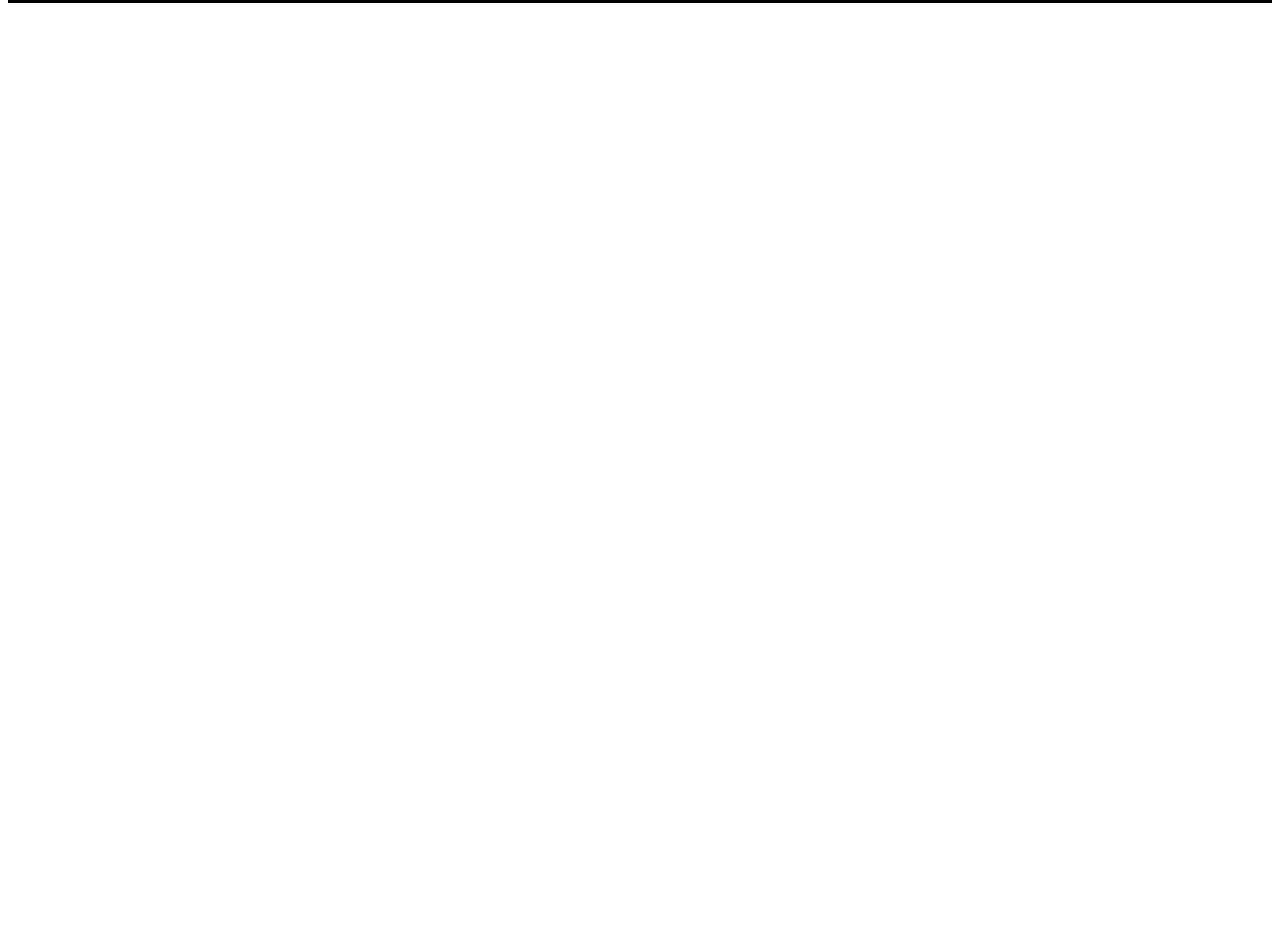
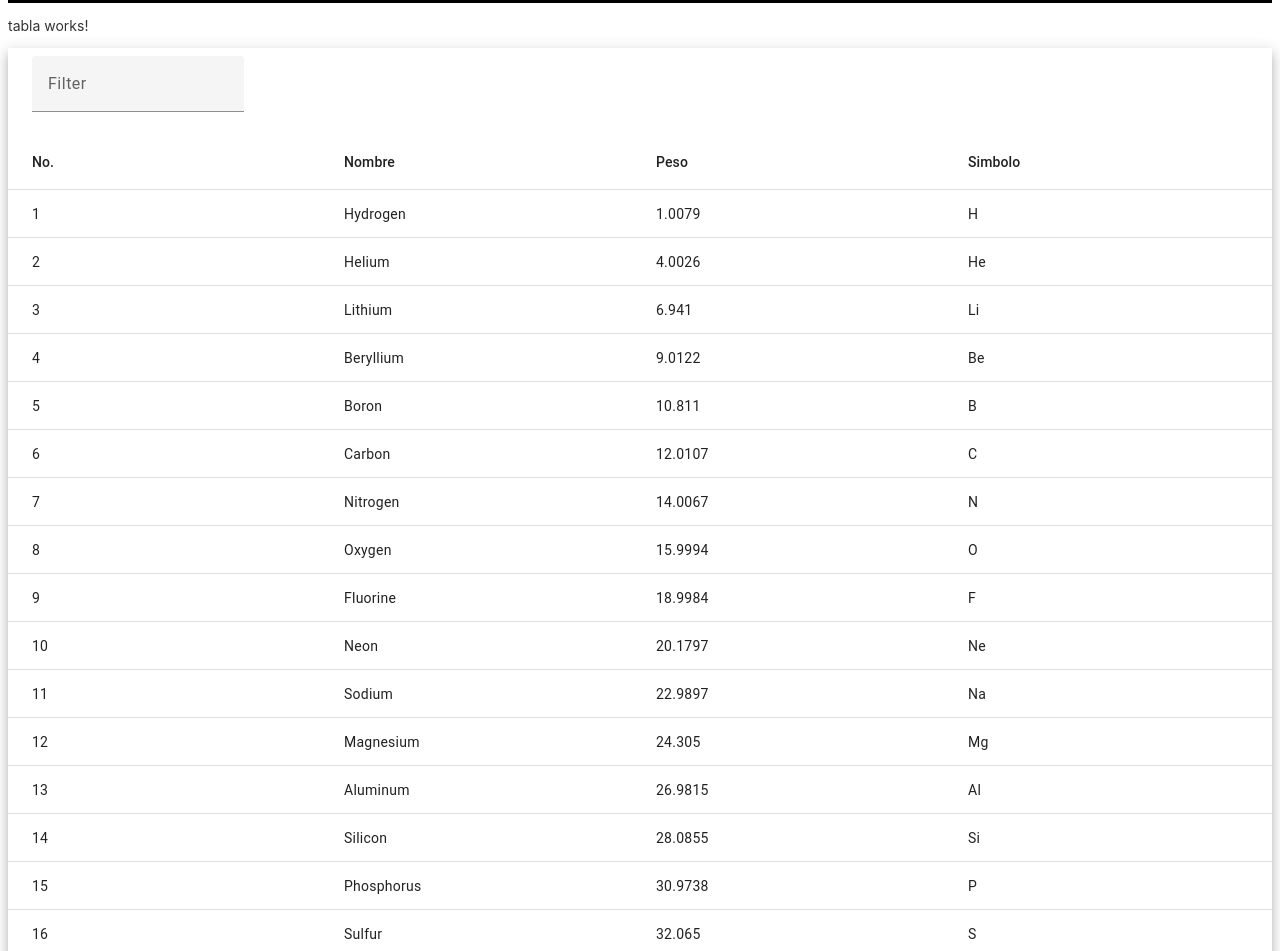
Before and after one commit to Dennis040119/AngularPersonal, an Angular app: page /tablas in a window 1280 px wide. Before the commit this address led to /. Shown: the part 141-1092 px from the top of the page. Before the commit the page ends 800 px from the top, so only its background shows below. Built offline with nearby package versions, Linux system fonts and the light colour scheme.

Commit message:
final 10/05/23

```diff
--- a/src/app/alumno/alumno.component.html
+++ b/src/app/alumno/alumno.component.html
@@ -19,4 +19,6 @@
 <mat-form-field class="example-full-width">
 <input matInput [(ngModel)]="result" disabled placeholder="0" name="result">
 </mat-form-field>
+
+<button mat-raised-button routerLink="/tablas">tablas</button>
 </form>
--- a/src/app/alumno/alumno.component.ts
+++ b/src/app/alumno/alumno.component.ts
@@ -48,6 +48,9 @@ export class AlumnoComponent {
     }else{
       window.alert("Falta un numero")
     }
-  }
+    }
 
+    tablas(){
+
+    }
 }
--- a/src/app/app-routing.module.ts
+++ b/src/app/app-routing.module.ts
@@ -1,9 +1,11 @@
 import { NgModule } from '@angular/core';
 import { RouterModule, Routes } from '@angular/router';
 import { AlumnoComponent } from './alumno/alumno.component';
+import { TablaComponent } from './tabla/tabla.component';
 
 const routes: Routes = [
-  {path:"alumno", component:AlumnoComponent }
+  {path:"alumno", component:AlumnoComponent },
+  {path:"tablas", component:TablaComponent}
 ];
 
 @NgModule({
--- a/src/app/tabla/tabla.component.css
+++ b/src/app/tabla/tabla.component.css
@@ -0,0 +1,16 @@
+example-container {
+    display: flex;
+    flex-direction: column;
+    max-height: 500px;
+    min-width: 300px;
+  }
+
+  .mat-table {
+    overflow: auto;
+    max-height: 500px;
+  }
+
+  .example-header {
+    min-height: 64px;
+    padding: 8px 24px 0;
+  }
--- a/src/app/tabla/tabla.component.html
+++ b/src/app/tabla/tabla.component.html
@@ -1 +1,43 @@
 <p>tabla works!</p>
+
+<div class="example-container mat-elevation-z8">
+
+    <div class="example-header">
+        <mat-form-field>
+          <input matInput (keyup)="applyFilter($event.target.value)" placeholder="Filter">
+        </mat-form-field>
+      </div>
+
+    <mat-table #table [dataSource]="dataSource">
+
+      <!--- Note that these columns can be defined in any order.
+            The actual rendered columns are set as a property on the row definition" -->
+
+      <!-- Position Column -->
+      <ng-container matColumnDef="position">
+        <mat-header-cell *matHeaderCellDef> No. </mat-header-cell>
+        <mat-cell *matCellDef="let element"> {{element.position}} </mat-cell>
+      </ng-container>
+
+      <!-- Name Column -->
+      <ng-container matColumnDef="name">
+        <mat-header-cell *matHeaderCellDef> Nombre </mat-header-cell>
+        <mat-cell *matCellDef="let element"> {{element.name}} </mat-cell>
+      </ng-container>
+
+      <!-- Weight Column -->
+      <ng-container matColumnDef="weight">
+        <mat-header-cell *matHeaderCellDef> Peso </mat-header-cell>
+        <mat-cell *matCellDef="let element"> {{element.weight}} </mat-cell>
+      </ng-container>
+
+      <!-- Symbol Column -->
+      <ng-container matColumnDef="symbol">
+        <mat-header-cell *matHeaderCellDef> Simbolo </mat-header-cell>
+        <mat-cell *matCellDef="let element"> {{element.symbol}} </mat-cell>
+      </ng-container>
+
+      <mat-header-row *matHeaderRowDef="displayedColumns"></mat-header-row>
+      <mat-row *matRowDef="let row; columns: displayedColumns;"></mat-row>
+    </mat-table>
+  </div>
--- a/src/app/tabla/tabla.component.ts
+++ b/src/app/tabla/tabla.component.ts
@@ -1,4 +1,5 @@
 import { Component } from '@angular/core';
+import {MatTableDataSource} from '@angular/material/table';
 
 @Component({
   selector: 'app-tabla',
@@ -6,5 +7,41 @@ import { Component } from '@angular/core';
   styleUrls: ['./tabla.component.css']
 })
 export class TablaComponent {
+  displayedColumns = ['position', 'name', 'weight', 'symbol'];
+  dataSource = new MatTableDataSource(ELEMENT_DATA);
+
+  applyFilter(filterValue: string) {
+    filterValue = filterValue.trim(); // Remove whitespace
+    filterValue = filterValue.toLowerCase(); // MatTableDataSource defaults to lowercase matches
+    this.dataSource.filter = filterValue;
+  }
 
 }
+export interface Element {
+  name: string;
+  position: number;
+  weight: number;
+  symbol: string;
+}
+const ELEMENT_DATA: Element[] = [
+  {position: 1, name: 'Hydrogen', weight: 1.0079, symbol: 'H'},
+  {position: 2, name: 'Helium', weight: 4.0026, symbol: 'He'},
+  {position: 3, name: 'Lithium', weight: 6.941, symbol: 'Li'},
+  {position: 4, name: 'Beryllium', weight: 9.0122, symbol: 'Be'},
+  {position: 5, name: 'Boron', weight: 10.811, symbol: 'B'},
+  {position: 6, name: 'Carbon', weight: 12.0107, symbol: 'C'},
+  {position: 7, name: 'Nitrogen', weight: 14.0067, symbol: 'N'},
+  {position: 8, name: 'Oxygen', weight: 15.9994, symbol: 'O'},
+  {position: 9, name: 'Fluorine', weight: 18.9984, symbol: 'F'},
+  {position: 10, name: 'Neon', weight: 20.1797, symbol: 'Ne'},
+  {position: 11, name: 'Sodium', weight: 22.9897, symbol: 'Na'},
+  {position: 12, name: 'Magnesium', weight: 24.305, symbol: 'Mg'},
+  {position: 13, name: 'Aluminum', weight: 26.9815, symbol: 'Al'},
+  {position: 14, name: 'Silicon', weight: 28.0855, symbol: 'Si'},
+  {position: 15, name: 'Phosphorus', weight: 30.9738, symbol: 'P'},
+  {position: 16, name: 'Sulfur', weight: 32.065, symbol: 'S'},
+  {position: 17, name: 'Chlorine', weight: 35.453, symbol: 'Cl'},
+  {position: 18, name: 'Argon', weight: 39.948, symbol: 'Ar'},
+  {position: 19, name: 'Potassium', weight: 39.0983, symbol: 'K'},
+  {position: 20, name: 'Calcium', weight: 40.078, symbol: 'Ca'},
+];
```
Also changed, not shown: src/app/app.module.ts (+6 -2 lines).
